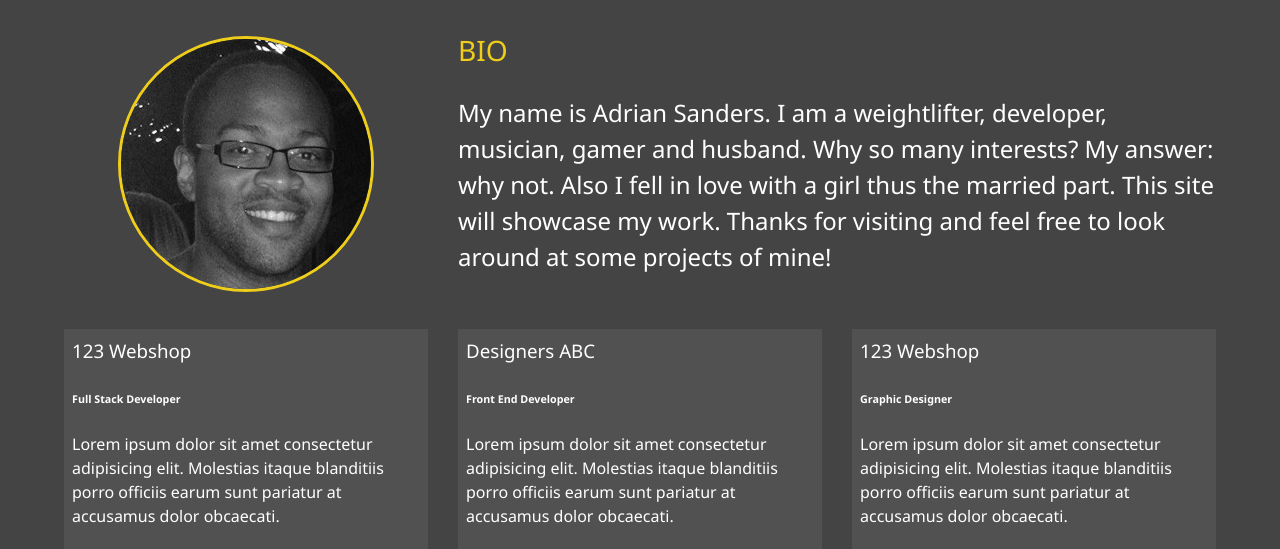
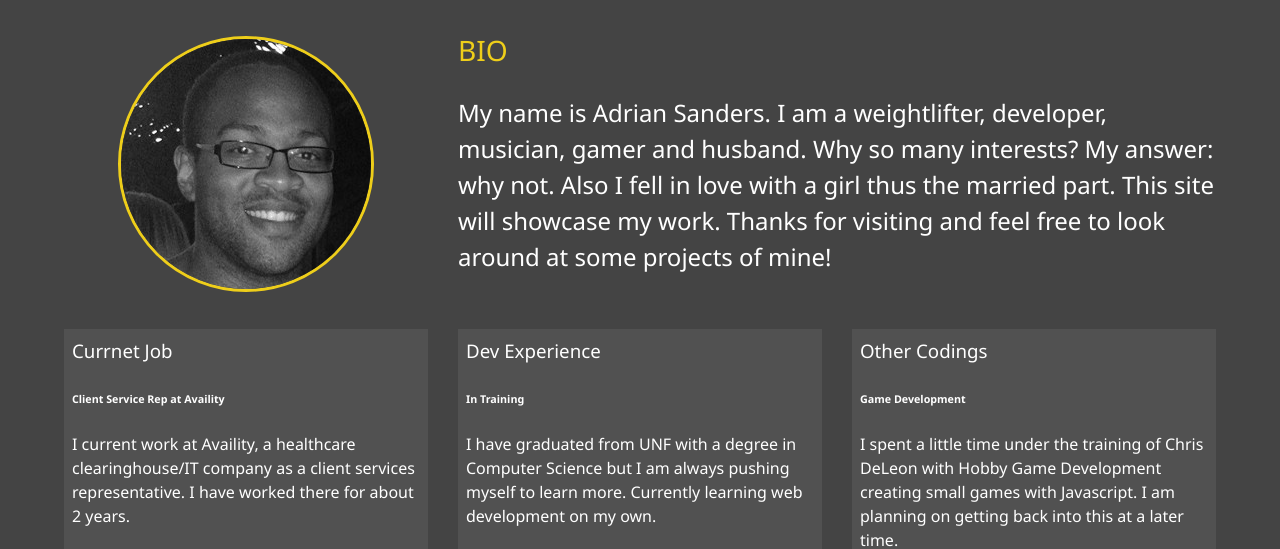
Before and after one commit to alsanders86/Portfolio, a website: page dist/about.html in a window 1280 px wide. Shown: the part 253-802 px from the top of the page. Drawn offline with Linux system fonts and the light colour scheme.

Commit message:
Added information under the About Me page

```diff
--- a/dist/about.html
+++ b/dist/about.html
@@ -68,21 +68,21 @@
            </div>
 
            <div class="job job-1">
-               <h3>123 Webshop</h3>
-               <h6>Full Stack Developer</h6>
-               <p>Lorem ipsum dolor sit amet consectetur adipisicing elit. Molestias itaque blanditiis porro officiis earum sunt pariatur at accusamus dolor obcaecati.</p>
+               <h3>Currnet Job</h3>
+               <h6>Client Service Rep at Availity</h6>
+               <p>I current work at Availity, a healthcare clearinghouse/IT company as a client services representative. I have worked there for about 2 years.</p>
            </div>
 
            <div class="job job-2">
-               <h3>Designers ABC</h3>
-               <h6>Front End Developer</h6>
-               <p>Lorem ipsum dolor sit amet consectetur adipisicing elit. Molestias itaque blanditiis porro officiis earum sunt pariatur at accusamus dolor obcaecati.</p>
+               <h3>Dev Experience</h3>
+               <h6>In Training</h6>
+               <p>I have graduated from UNF with a degree in Computer Science but I am always pushing myself to learn more. Currently learning web development on my own.</p>
            </div>
 
            <div class="job job-3">
-               <h3>123 Webshop</h3>
-               <h6>Graphic Designer</h6>
-               <p>Lorem ipsum dolor sit amet consectetur adipisicing elit. Molestias itaque blanditiis porro officiis earum sunt pariatur at accusamus dolor obcaecati.</p>
+               <h3>Other Codings</h3>
+               <h6>Game Development</h6>
+               <p>I spent a little time under the training of Chris DeLeon with Hobby Game Development creating small games with Javascript. I am planning on getting back into this at a later time.</p>
            </div>
        </div>
     </main>
```
